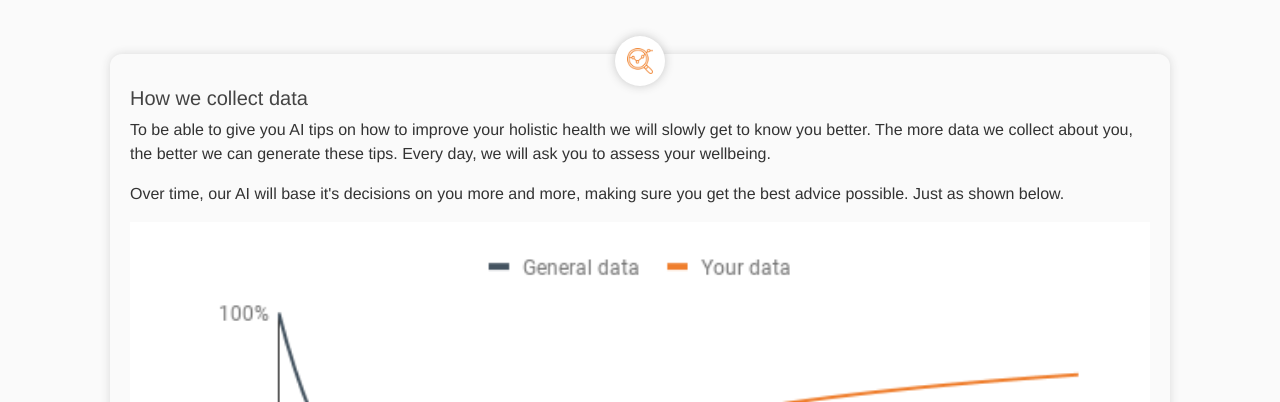
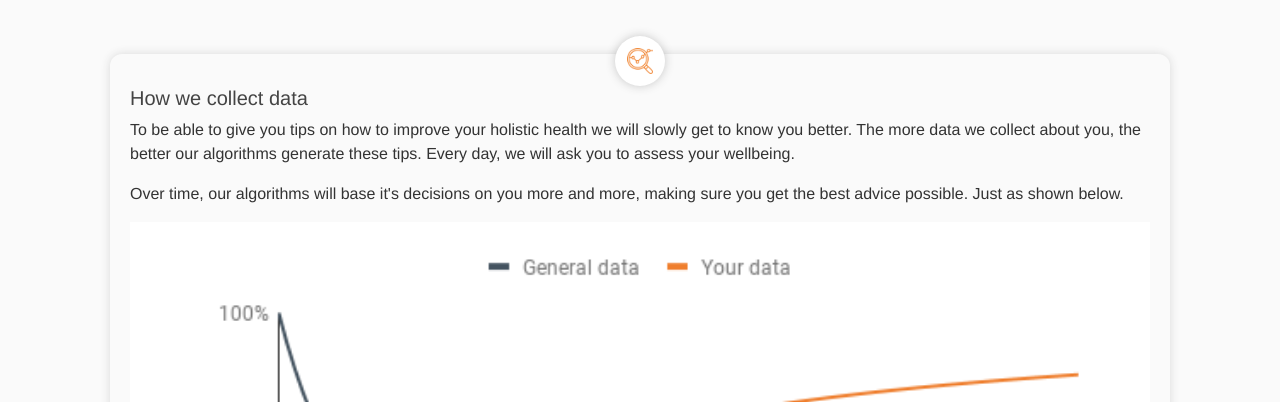
Before and after one commit to Netty2/racefox, a Flask app: page /userinput in a window 1280 px wide. Shown: the part 71-473 px from the top of the page. Run offline with Flask 2, Linux system fonts and the light colour scheme; data comes from the database, SQL or seed files in the repository; some libraries are stand-ins or nearby versions.

Commit message:
AI blir alghorithms

```diff
--- a/app/templates/userinputpage.html
+++ b/app/templates/userinputpage.html
@@ -3,9 +3,9 @@
 	<div class="coach">
 		<div class="coach_img"><img src="{{ url_for('static', filename='analysis.png') }}" alt=""></div>
 		<h5 class="coach-title">How we collect data</h5>
-    <p>To be able to give you AI tips on how to improve your holistic health we will slowly get to know you better.
-      The more data we collect about you, the better we can generate these tips. Every day, we will ask you to assess your wellbeing. </p>
-      <p>Over time, our AI will base it's decisions on you more and more, making sure you get the best advice possible. Just as shown below.</p>
+    <p>To be able to give you tips on how to improve your holistic health we will slowly get to know you better.
+      The more data we collect about you, the better our algorithms generate these tips. Every day, we will ask you to assess your wellbeing. </p>
+      <p>Over time, our algorithms will base it's decisions on you more and more, making sure you get the best advice possible. Just as shown below.</p>
     <img src="{{url_for('static', filename='data_collection_chart.png')}}" width="100%", height="auto"></img>
     <p>We are of course GDPR compliant.</p>
         <button id="userInputForm" type="submit" class="btn btn-primary">I understand</button>
```
